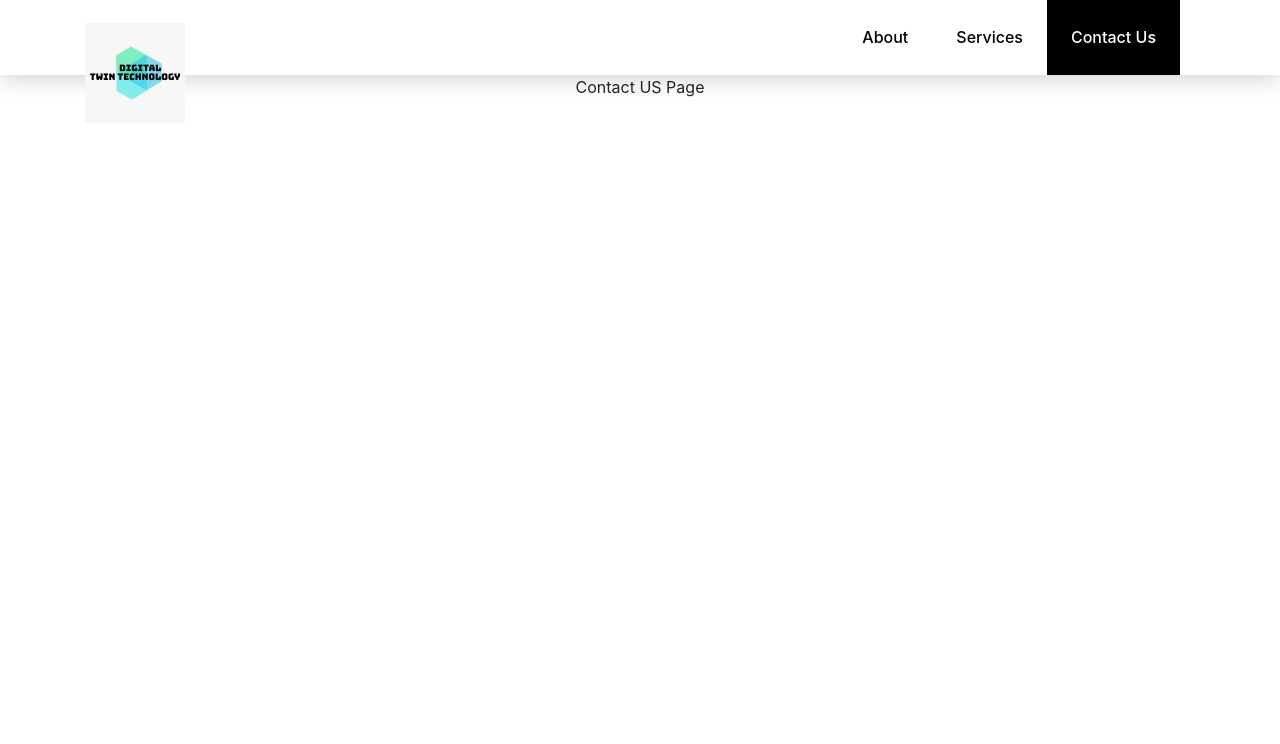
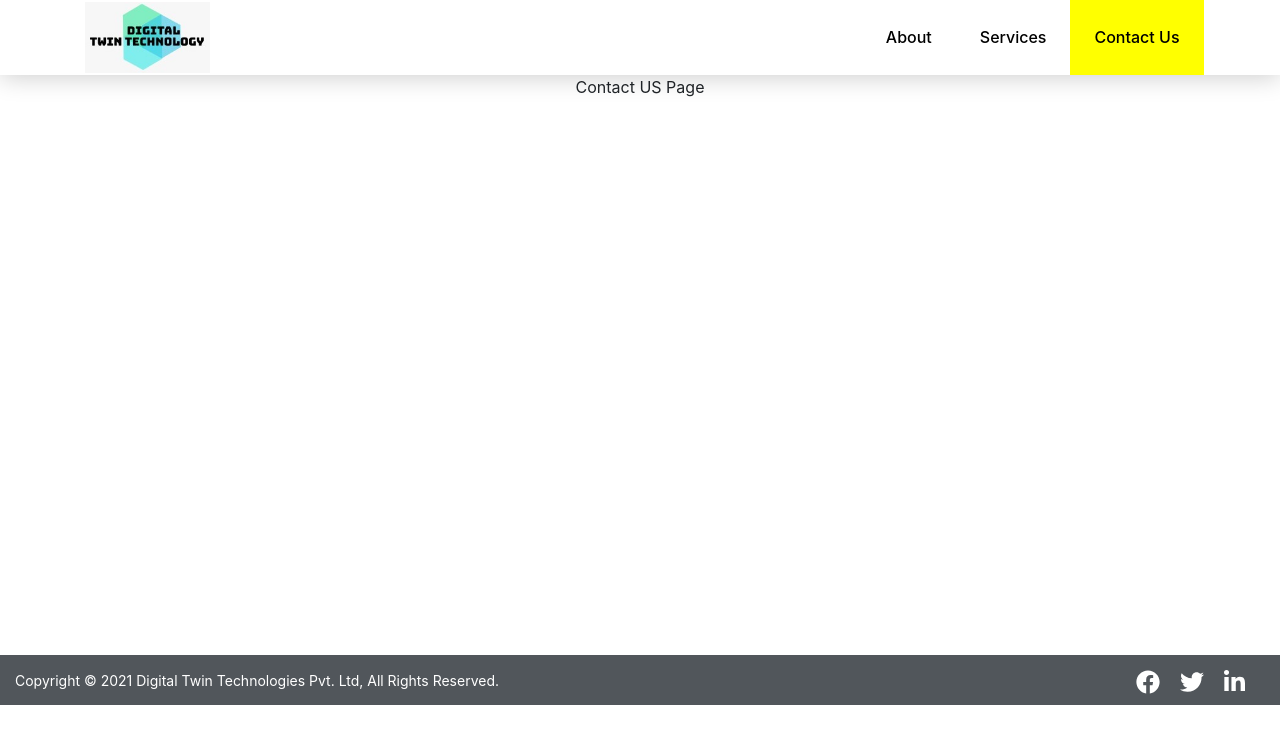
Before and after one commit to thirumalai77/digital_twins, a React (Create React App) app: page /~contactUs in a window 1280 px wide. Shown: the top 744 px of the page. Built offline with nearby package versions, Linux system fonts and the light colour scheme.

Commit message:
Footer changes

```diff
--- a/package.json
+++ b/package.json
@@ -3,6 +3,11 @@
   "version": "0.1.0",
   "private": true,
   "dependencies": {
+    "@fortawesome/fontawesome-svg-core": "^1.2.34",
+    "@fortawesome/free-brands-svg-icons": "^5.15.2",
+    "@fortawesome/free-regular-svg-icons": "^5.15.2",
+    "@fortawesome/free-solid-svg-icons": "^5.15.2",
+    "@fortawesome/react-fontawesome": "^0.1.14",
     "@testing-library/jest-dom": "^5.11.9",
     "@testing-library/react": "^11.2.5",
     "@testing-library/user-event": "^12.7.1",
--- /dev/null
+++ b/src/components/Footer/index.js
@@ -0,0 +1,20 @@
+import React,{useState} from 'react';
+import { FontAwesomeIcon } from '@fortawesome/react-fontawesome';
+import {
+    faLinkedinIn,
+    faGoogle,
+    faFacebook,
+    faTwitter
+  } from '@fortawesome/free-brands-svg-icons';
+function Footer(){
+    return(
+        <div className='footer-div'>
+            <div className="footer-content"><p className='footer-text'>Copyright © 2021 Digital Twin Technologies Pvt. Ltd, All Rights Reserved.</p></div>
+            <div className="footer-icons"><FontAwesomeIcon icon={faFacebook} className="footer-social-icons" />
+            <FontAwesomeIcon icon={faTwitter} className="footer-social-icons" />
+            <FontAwesomeIcon icon={faLinkedinIn} className="footer-social-icons" /></div>
+        </div>
+    )
+}
+
+export default Footer;
--- a/src/components/NavBar.js
+++ b/src/components/NavBar.js
@@ -9,8 +9,6 @@ function Navigation(){
         <Navbar.Brand className='position-relative logo-container' href="/">
             <img
                 src={appLogo}
-                width="100"
-                height="100"
                 className="d-inline-block align-top logo-style"
                 alt="React Bootstrap logo"
             />
--- a/src/components/Route.js
+++ b/src/components/Route.js
@@ -4,11 +4,12 @@ import About from './About';
 import Services from './Services';
 import ContactUs from './ContactUS';
 import Home from './Home';
+import Footer from './Footer';
 function Router(){
     return(
          <BrowserRouter>
             <NavBar />
-            <div>
+            <div className='body-content'>
             <Switch>
                 <Route path='/' exact component={Home}/>
                 <Route path='/~about' component={About}/>
@@ -16,6 +17,7 @@ function Router(){
                 <Route path='/~contactUs' component={ContactUs}/>
             </Switch>
             </div>
+            <Footer/>
         </BrowserRouter>
     )
 }
--- a/src/index.css
+++ b/src/index.css
@@ -17,9 +17,8 @@ code {
 }
 
 .menu-nav a:hover,.menu-nav .active{
-  background-color:#000;
-  color:#fff !important;
-  transition:all 0.3s ease;
+  background-color: yellow;
+  transition:all 0.8s ease;
 }
 
 .menu-nav a{
@@ -30,11 +29,8 @@ code {
 }
 
 .logo-style{
-  left: 0;
-  position: absolute;
-  top: 35px;
-  right: 0;
-  z-index: 10;
+  width: 125px;
+  margin-top: 9px;
 }
 .nav-bar-style{
   height:75px;
@@ -49,8 +45,9 @@ code {
 
 .carousel-label{
   opacity: 0.8;
-  background-color:#000;
+  background-color: yellow;
   left: 25% !important;
+  color: #000 !important;
   text-align: center;
   width:50%
 }
@@ -58,3 +55,40 @@ code {
 .slider-image{
   height:88vh !important;
 }
+
+.footer-div{
+  height: 50px;
+  background-color: #51565b;
+  padding: 15px;
+}
+
+.footer-text{
+  color: #fff;
+  margin-top: 0;
+  text-align: left;
+  font-size: 14px;
+}
+
+.body-content{
+  height: 580px;
+}
+
+.footer-content{
+  float:left;
+}
+
+.footer-icons{
+  float:right
+}
+
+.footer-social-icons{
+  color: #fff;
+  font-size: 1.5em;
+  margin-right: 20px;
+  cursor: pointer;
+}
+
+.footer-social-icons:hover{
+  color:yellow;
+  transition: all 0.5s ease;
+}
```
Also changed, not shown: src/assets/images/appLogo.jpeg, 1 other file (tests, documents, lock files or other folders).
